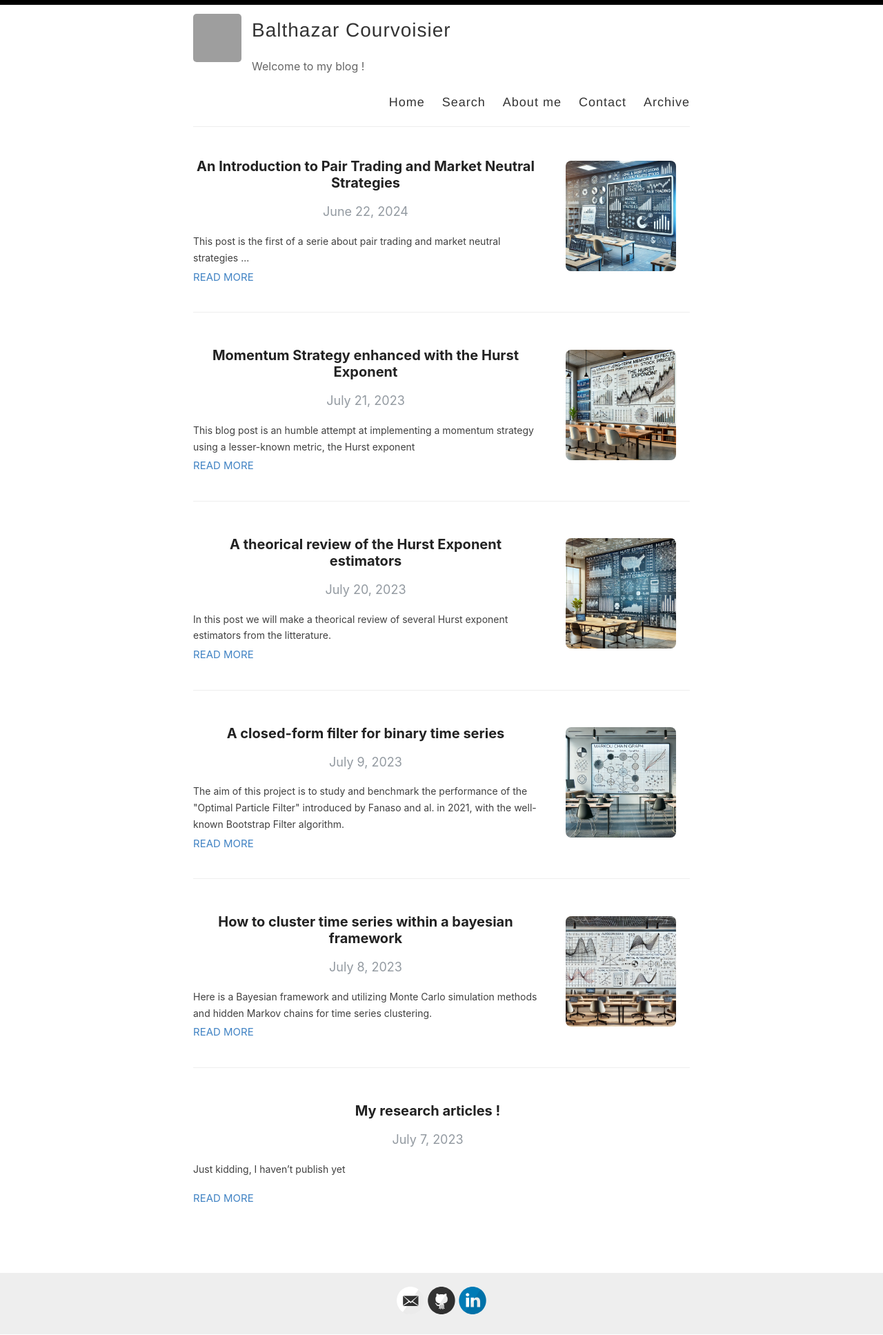
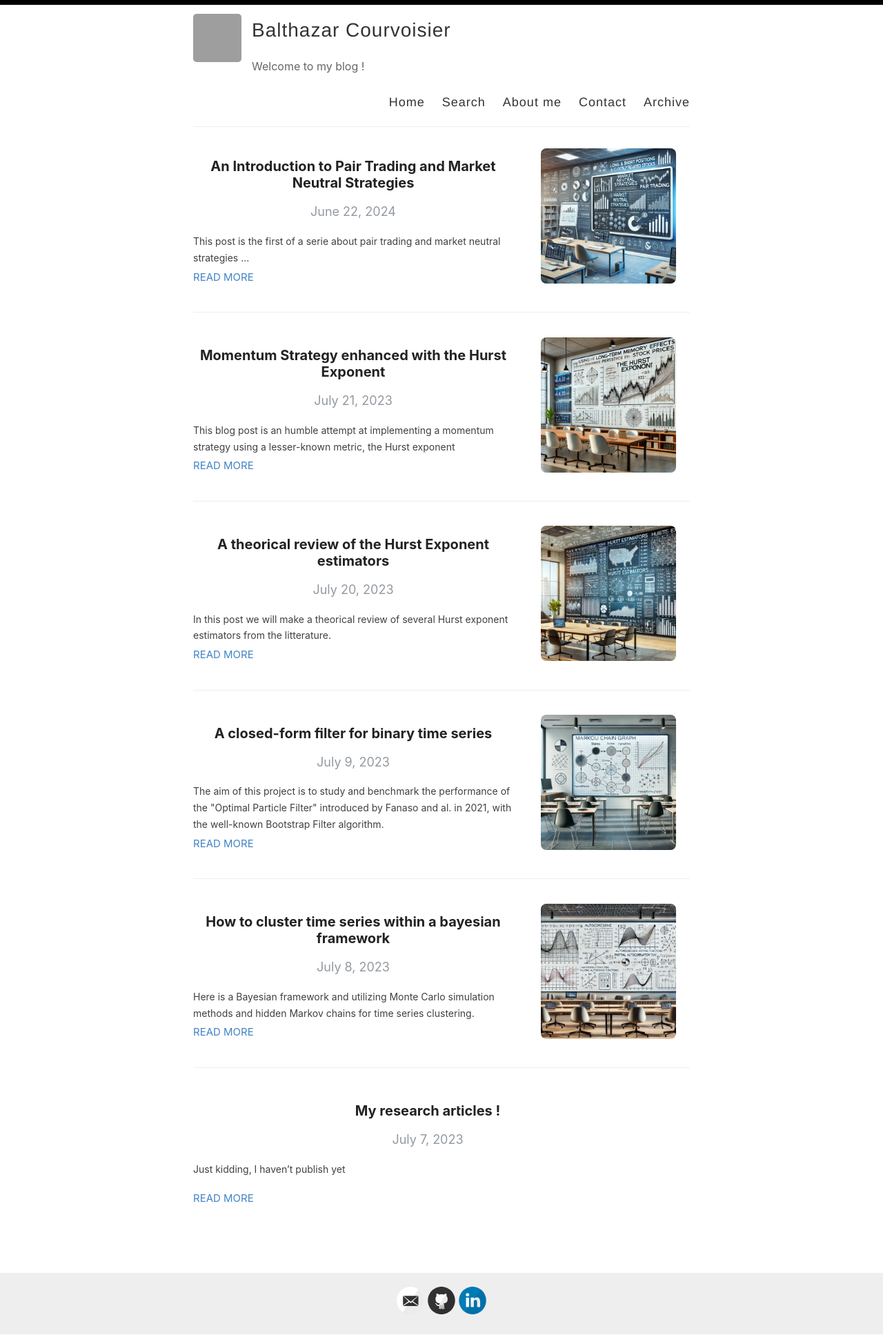
Before and after one commit to Zaltarba/blog, a Jekyll site: the page built from index.html, in a window 1280 px wide. Shown: the whole page at 69% size. Built offline with Jekyll 4.4.1, drawn with Linux system fonts in a browser that asks for light colours; the list of posts is cut into pages by our own code.

Commit message:
Update index.html

```diff
--- a/index.html
+++ b/index.html
@@ -15,7 +15,7 @@ layout: default
   }
   .post-image {
       flex: 1; /* Smaller part of the golden ratio */
-      max-width: 25%;
+      max-width: 30%;
       display: flex;
       justify-content: center; /* Centers the image horizontally */
       align-items: center; /* Centers the image vertically (if needed) */
```
